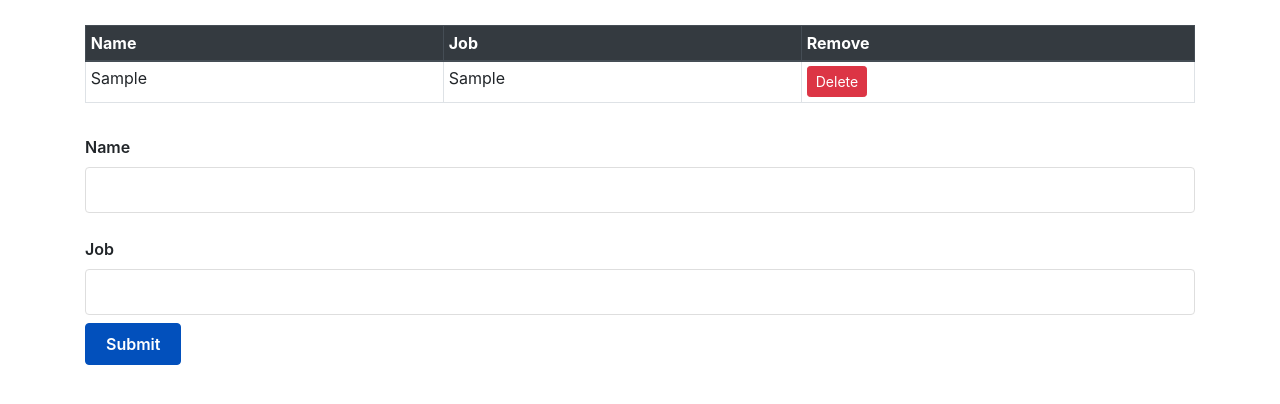
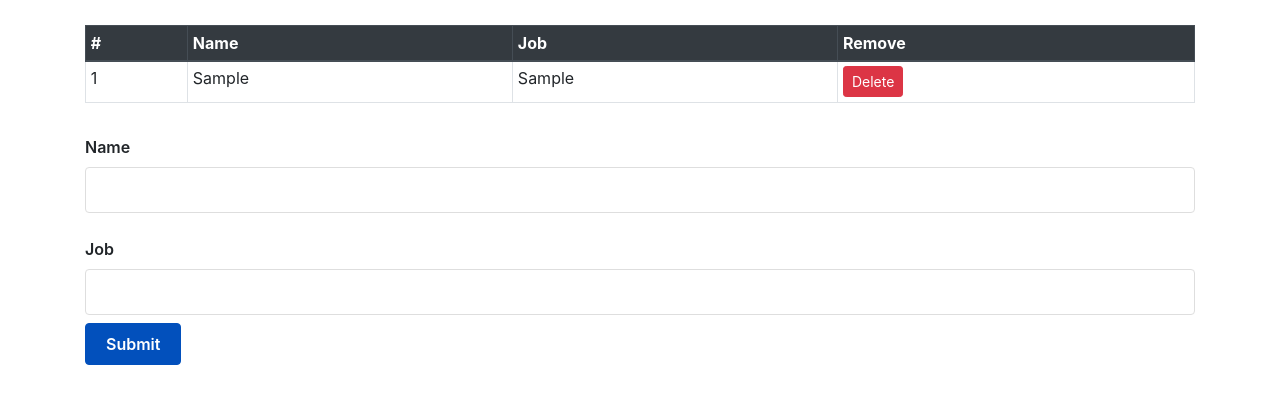
Before and after one commit to mkawa125/react-tutorial, a React (Create React App) app: page / in a window 1280 px wide. Both pictures are taken after typing "Sample", "Sample" into the empty fields and a click on the button "Submit". Shown: the top 404 px of the page. Built offline with nearby package versions, Linux system fonts and the light colour scheme.

Commit message:
Show index on the table

```diff
--- a/src/components/Table.js
+++ b/src/components/Table.js
@@ -4,6 +4,7 @@ const TableHeader = () => {
   return (
     <thead className="thead-dark">
       <tr>
+        <th>#</th>
         <th>Name</th>
         <th>Job</th>
         <th>Remove</th>
@@ -16,6 +17,7 @@ const TableBody = (props) => {
   const rows = props.characterData.map((row, index) => {
     return (
       <tr key={index}>
+        <td>{ index+1}</td>
         <td>{row.name}</td>
             <td>{ row.job }</td>
             <td>
```
